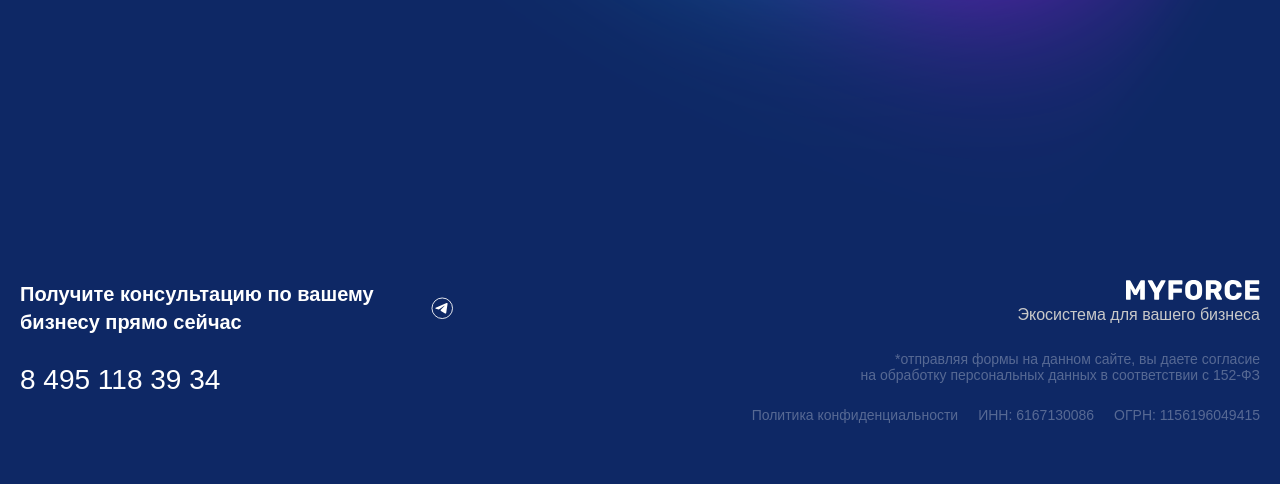
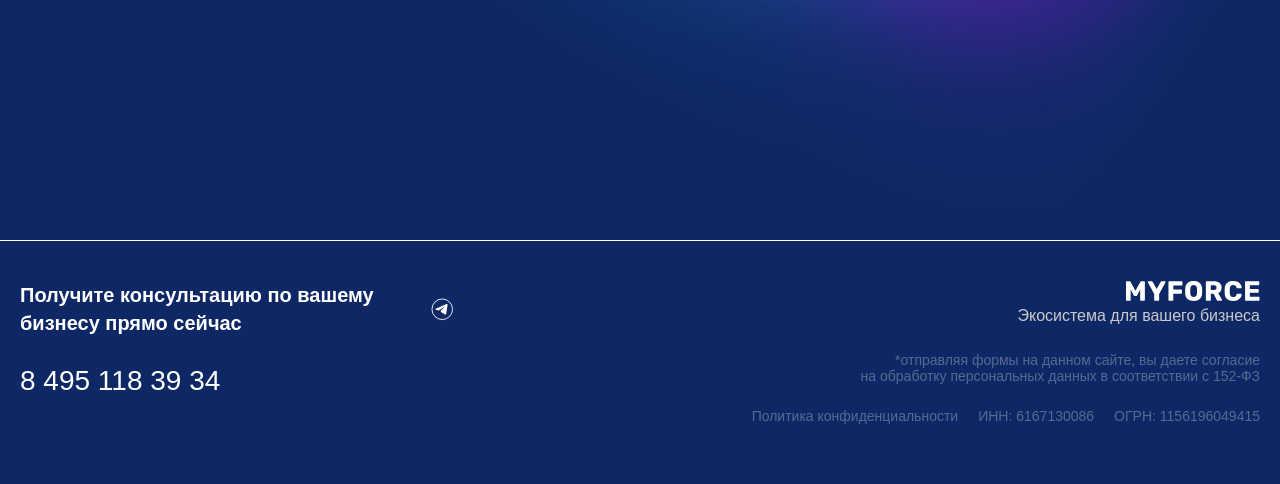
Before and after one commit to PolinaKhristenko/MYFORCE-optimization, a PHP site: page /pages/quiz.php in a window 1280 px wide; the page is wider, and only the part inside the window is pictured. Shown: the part 683-1167 px from the top of that part. Before the commit the page ends 1106 px from the top of that part, so only its background shows below. Run offline with PHP 8.4, Linux system fonts and the light colour scheme.

Commit message:
нижняя линия в квизе, js проверка

```diff
--- a/includes/header.php
+++ b/includes/header.php
@@ -61,6 +61,5 @@
                     </div>
                 </div>
             </div>
-
             <div class="header__line"></div>
     </header>
--- a/js/main.js
+++ b/js/main.js
@@ -28,7 +28,7 @@ $(document).ready(function () {
     popupBtn.on('click', () => $('.popup').fadeIn('fast').css({display: 'flex'}));
 
     $('#popup__btn').on('click', () => {
-        if (name.value.length > 0 && phone.value !== 0) {
+        if (name.value.length > 0 && phone.value.length > 0) {
             $('.popup').fadeOut('fast', () => {
                 $(location).attr('href', url);
             })
--- a/pages/quiz.php
+++ b/pages/quiz.php
@@ -154,7 +154,6 @@
                             Просто узнать о возможностях
                         </label>
                     </div>
-                    <div class="quiz__line"></div>
                 </form>
 
                 <div class="quiz__footer">
@@ -249,7 +248,7 @@
                 </div>
             </div>
             <img class="thanks__gradient" src="../src/gradient.svg" alt="Градиент" />
-            <div class="quiz__line"></div>
         </section>
     </main>
+    <div class="quiz__line"></div>
 <?php include'../includes/footer.php'?>
--- a/styles/quiz.css
+++ b/styles/quiz.css
@@ -6,6 +6,12 @@
     min-height: 100%;
     color: var(--main-white);
     background: var(--dark-blue);
+}
+
+.quiz__line {
+    width: 100% !important;
+    height: 1px;
+    background: var(--main-white);
 }
 
 #step-1,
```
